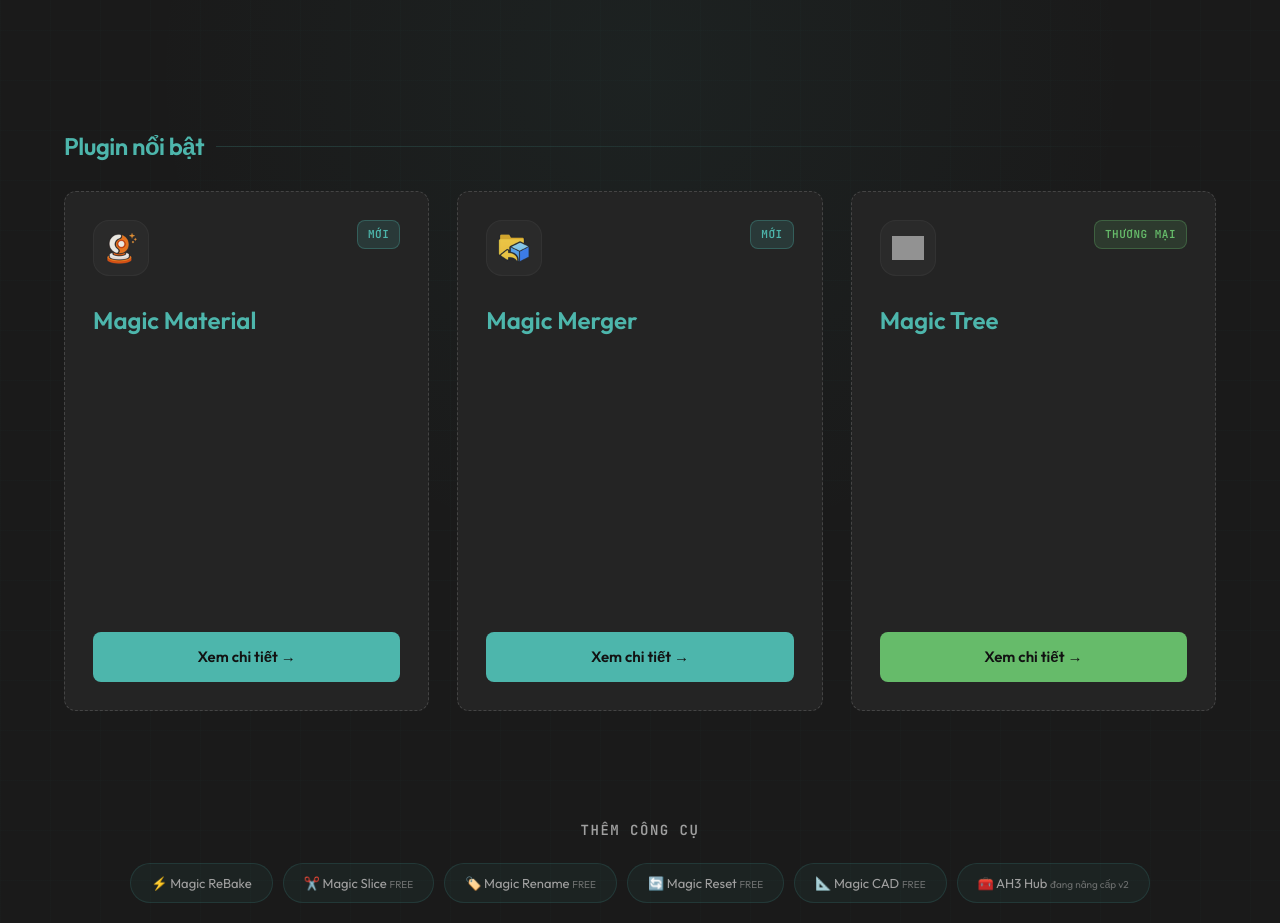
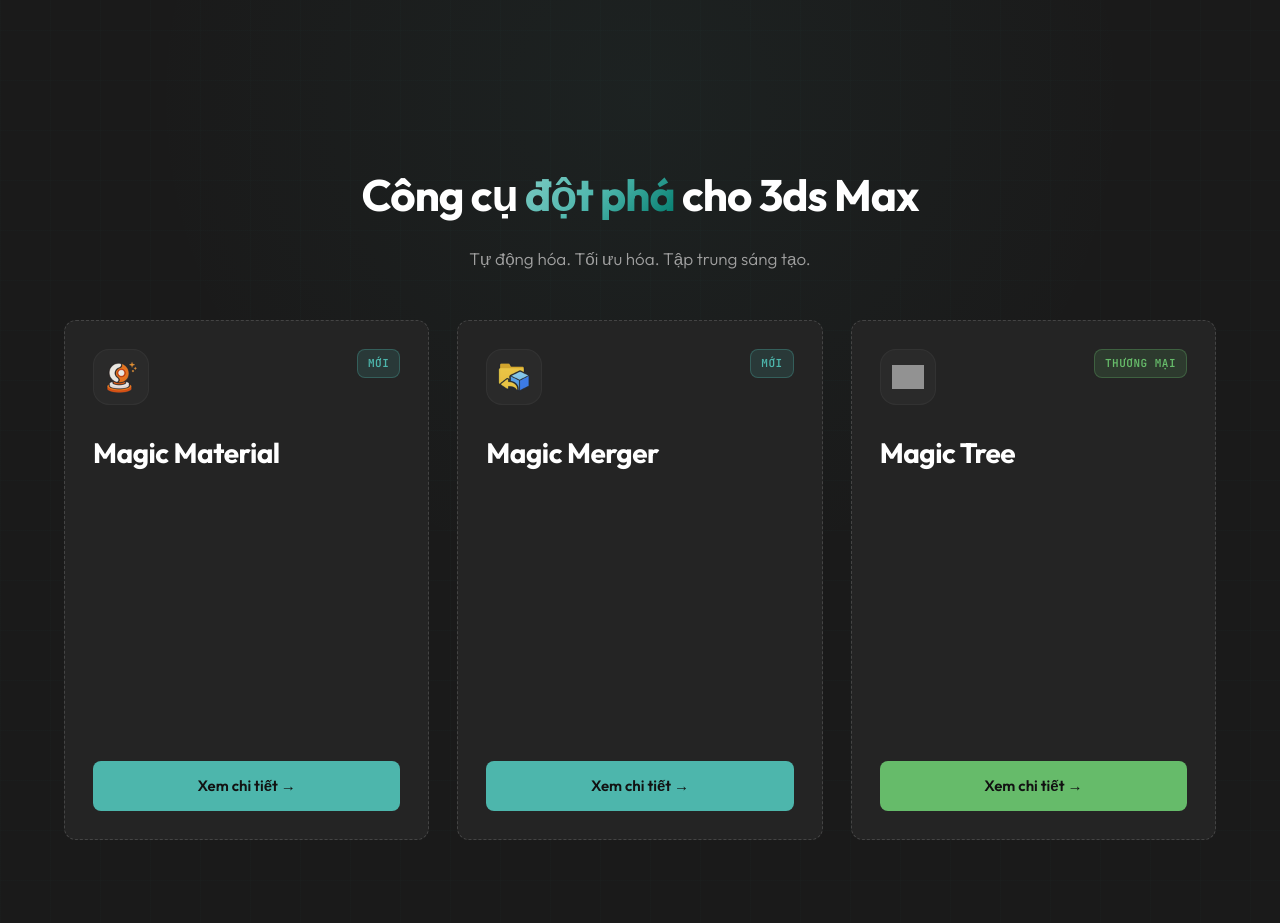
Before and after one commit to kthohuuhoang-gif/archih3.com, an Astro site: page / in a window 1280 px wide. Shown: the part 1020-1943 px from the top of the page. Built offline with nearby package versions, Linux system fonts and the light colour scheme; Astro itself is replaced by a stand-in of ours; grey boxes are pictures that could not be loaded.

Commit message:
update apple

```diff
--- a/public/assets/css/global.css
+++ b/public/assets/css/global.css
@@ -422,26 +422,27 @@
             max-width: 1200px; margin: 0 auto;
             padding: 20px 24px 80px;
         }
-        /* (products-grid moved to later block for deduplication) */
         .products-group-title {
-            font-size: var(--text-xl); font-weight: 600;
-            color: var(--primary);
-            margin: 48px 0 24px;
-            display: flex; align-items: center; gap: 12px;
+            font-size: clamp(28px, 4vw, 44px); font-weight: 700;
+            color: #fff;
+            margin: 80px 0 12px;
+            display: block; text-align: center;
             font-family: 'Outfit', sans-serif;
-            letter-spacing: -0.5px;
+            letter-spacing: -1px;
         }
-        .products-group-title::after {
-            content: ''; flex: 1; height: 1px;
-            background: linear-gradient(90deg, rgba(77, 182, 172, 0.2), transparent);
+        .products-group-title .teal {
+            background: linear-gradient(135deg, #80cbc4, #4db6ac, #00796b);
+            -webkit-background-clip: text;
+            -webkit-text-fill-color: transparent;
         }
-        .products-group-title.coming-soon {
-            color: var(--text-muted);
+        .products-group-subtitle {
+            text-align: center;
+            font-size: clamp(14px, 2vw, 17px);
+            color: var(--text-secondary);
+            margin-bottom: 48px;
+            font-weight: 300;
+            line-height: 1.6;
         }
-        .products-group-title.coming-soon::after {
-            background: linear-gradient(90deg, rgba(102, 102, 102, 0.15), transparent);
-        }
-        /* (product-card base styles moved to later block for deduplication) */
 
         .product-meta {
             position: relative; z-index: 1;
@@ -477,8 +478,9 @@
         }
 
         .product-title {
-            font-size: var(--text-xl); font-weight: 600;
-            margin-bottom: 12px; color: var(--primary) !important;
+            font-size: 28px; font-weight: 700;
+            margin-bottom: 12px; color: #fff !important;
+            letter-spacing: -0.5px;
         }
         .featured-wide .product-title {
             font-size: var(--text-xl);
--- a/src/pages/index.astro
+++ b/src/pages/index.astro
@@ -309,7 +309,8 @@
     <!-- PRODUCTS GRID -->
     <section class="products-section" id="products">
         <!-- FLAGSHIP PRODUCTS -->
-        <h2 class="products-group-title" data-vi="Plugin nổi bật" data-en="Featured Plugins">Plugin nổi bật</h2>
+        <h2 class="products-group-title" data-vi="Công cụ <span class='teal'>đột phá</span> cho 3ds Max" data-en="<span class='teal'>Breakthrough</span> tools for 3ds Max">Công cụ <span class='teal'>đột phá</span> cho 3ds Max</h2>
+        <p class="products-group-subtitle" data-vi="Tự động hóa. Tối ưu hóa. Tập trung sáng tạo." data-en="Automate. Optimize. Focus on creativity.">Tự động hóa. Tối ưu hóa. Tập trung sáng tạo.</p>
         <div class="products-grid">
 
             <div class="product-card" data-aos="fade-up" style="--glow-color: rgba(77, 182, 172, 0.15); --hover-border: var(--primary);">
```
